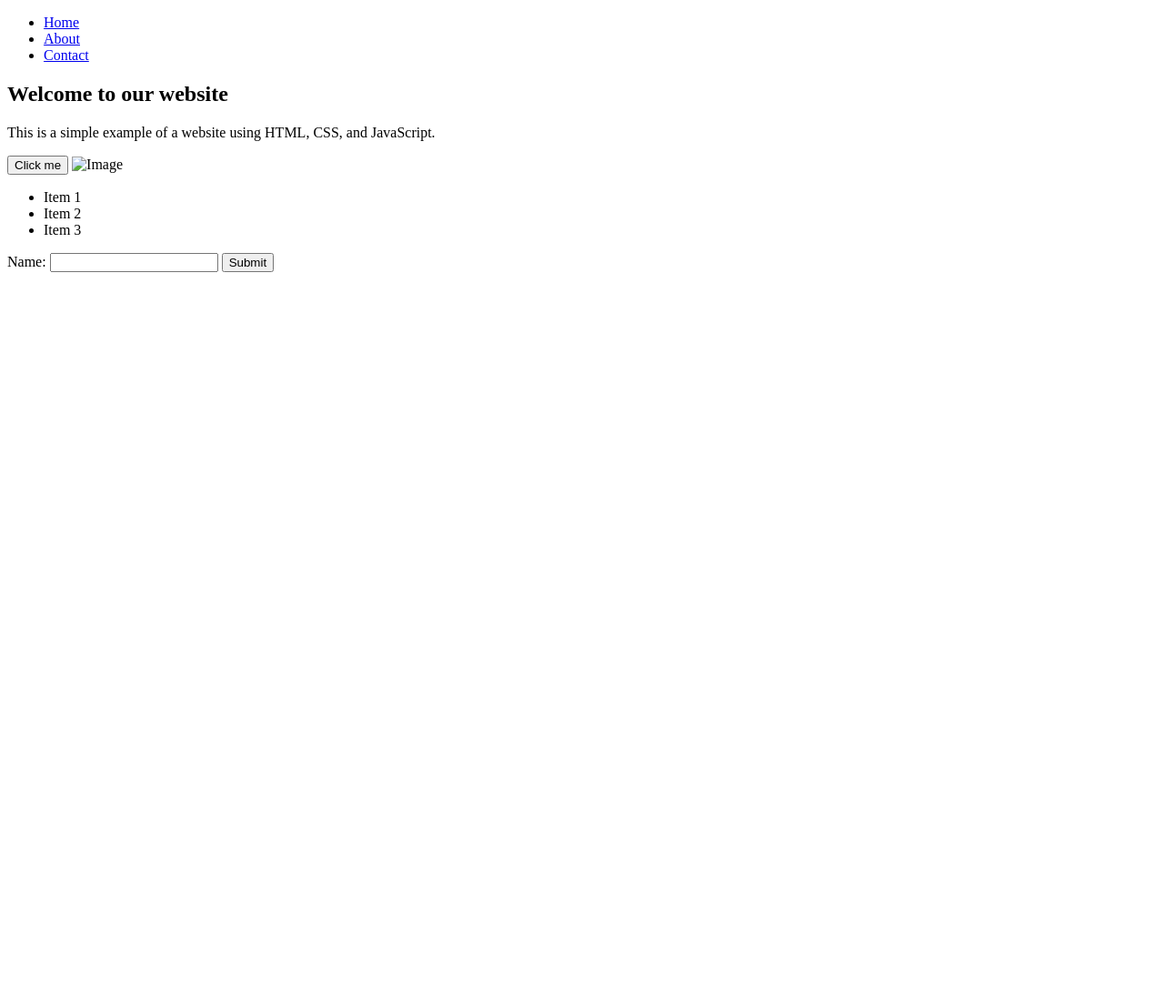
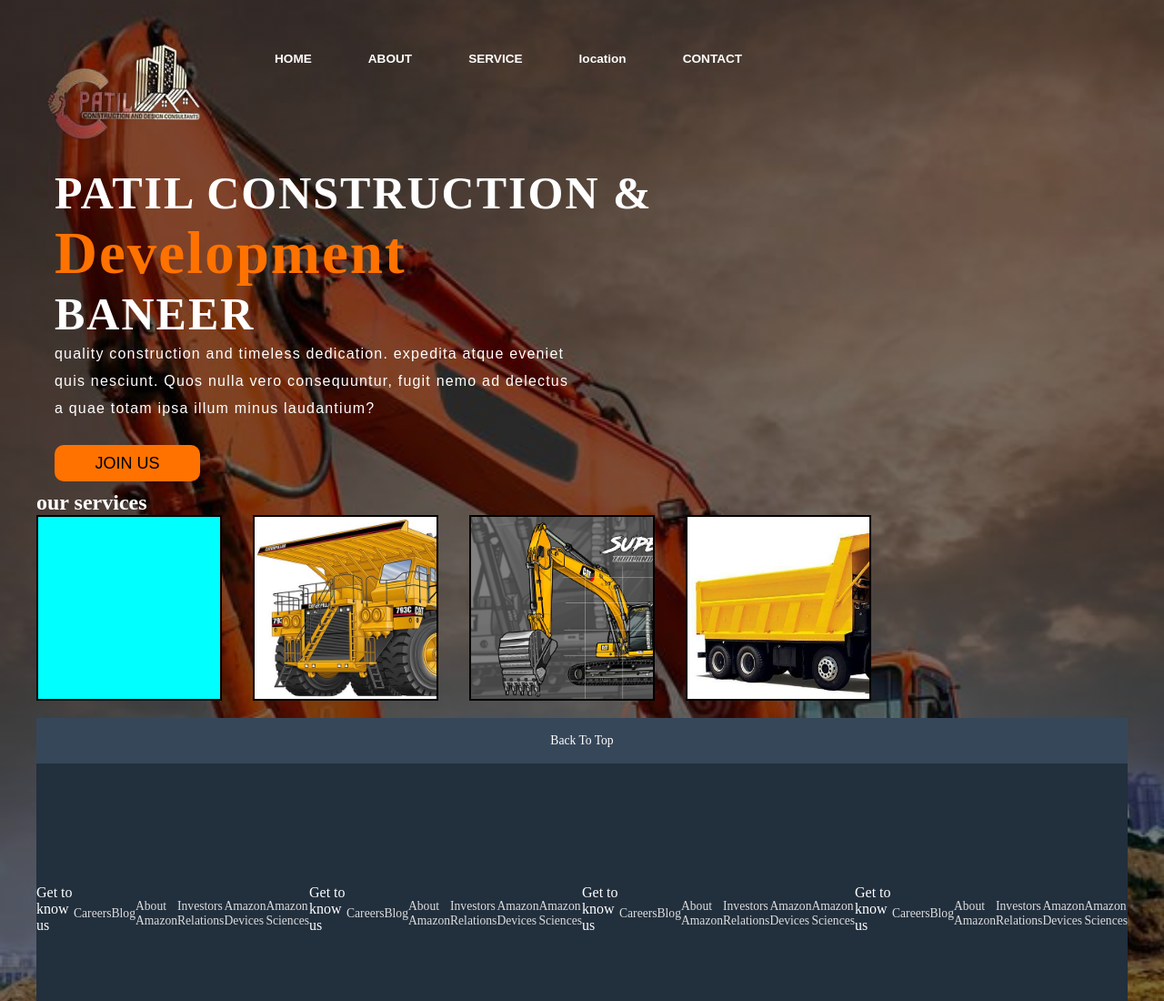
Before and after one commit to rampatil119/patil-construction, a plain HTML site: page index.html in a window 1280 px wide. Shown: the top 1100 px of the page at 91% size. Before the commit the page ends 800 px from the top, so only its background shows below. Drawn offline with Linux system fonts and the light colour scheme.

Commit message:
new code ediotor

```diff
--- a/index.html
+++ b/index.html
@@ -3,36 +3,125 @@
 <head>
     <meta charset="UTF-8">
     <meta name="viewport" content="width=device-width, initial-scale=1.0">
-    <title>Document</title>
+    <title>PATIL</title>
+
     <link rel="stylesheet" href="style.css">
+
 
 </head>
 <body>
-    <header>
-        <nav>
-            <ul>
-                <li><a href="index.html">Home</a></li>
-                <li><a href="about.html">About</a></li>
-                <li><a href="contact.html">Contact</a></li>
-            </ul>
-    </header>
-    <main>
-        <section>
-            <h1>Welcome to our website</h1>
-            <p>This is a simple example of a website using HTML, CSS, and JavaScript.</p>
-            <button>Click me</button>
-            <img src="image.jpg" alt="Image">
-            <ul>
-                <li>Item 1</li>
-                <li>Item 2</li>
-                <li>Item 3</li>
-            </ul>
-<!-- Suggested code may be subject to a license. Learn more: ~LicenseLog:2598913420. -->
-            <form>
-                <label for="name">Name:</label>
-                <input type="text" id="name" name="name">
-                <button type="submit">Submit</button>
-            </form>
-        </section>
+
+    <div class="main">
+        <div class="navbar">
+            <div class="icon">
+              <div class="logo">
+                <img src="./image/patil_jpg.png">
+              </div>
+            </div>
+
+            <div class="menu">
+                <ul>
+                    <li><a href="#">HOME</a></li>
+                    <li><a href="#">ABOUT</a></li>
+                    <li><a href="#">SERVICE</a></li>
+                    <li><a href="#">location</a></li>
+                    <li><a href="#">CONTACT</a></li>
+                </ul>
+            </div>
+
+
+
+        </div>
+        <div class="content">
+            <h1> PATIL CONSTRUCTION &<br><span>Development</span> <br>BANEER</h1>
+            <p class="par"> quality construction and timeless dedication.
+                 expedita atque eveniet <br> quis nesciunt. Quos nulla vero consequuntur, fugit nemo ad delectus
+                <br> a quae totam ipsa illum minus laudantium?</p>
+
+                <button class="cn"><a href="#">JOIN US</a></button>
+
+             <!-- <div class="form">
+                    <h2>login here</h2>
+                    <input class="email" name="email" placeholder="entre email here">
+                    <input type="password" name="" placeholder="entre password here">
+                    <button class="btn"><a href="#">login</a></button>
+
+                    <p class="link">dont have an account</p><br>
+                    <p class="liw">log in with</p>
+
+
+
+
+        </div>-->
+ <!-- </div>
+    <script src="https://unpkg.com/ionicons@5.4.0/dist/ionicons.js"></script> -->
+    <h2>our services</h2>
+    <div id="jcb">
+
+
+
+    </div>
+    <div id="ram">
+
+
+
+    </div>
+
+    <div id="yogita">
+
+
+
+    </div>
+
+    <div id="king">
+
+        </div>
+        <footer><div class="foot-panel1">
+            Back To Top
+
+            </div>
+            <div class="foot-panel2">
+
+              <ul>
+                <p>Get to know us</p>
+                <a>Careers</a>
+                <a>Blog</a>
+                <a>About Amazon</a>
+                <a>Investors Relations</a>
+                <a>Amazon Devices</a>
+                <a>Amazon Sciences</a>
+              </ul>
+              <ul>
+                <p>Get to know us</p>
+                <a>Careers</a>
+                <a>Blog</a>
+                <a>About Amazon</a>
+                <a>Investors Relations</a>
+                <a>Amazon Devices</a>
+                <a>Amazon Sciences</a>
+              </ul>
+
+              <ul>
+                <p>Get to know us</p>
+                <a>Careers</a>
+                <a>Blog</a>
+                <a>About Amazon</a>
+                <a>Investors Relations</a>
+                <a>Amazon Devices</a>
+                <a>Amazon Sciences</a>
+              </ul>
+
+              <ul>
+                <p>Get to know us</p>
+                <a>Careers</a>
+                <a>Blog</a>
+                <a>About Amazon</a>
+                <a>Investors Relations</a>
+                <a>Amazon Devices</a>
+                <a>Amazon Sciences</a>
+              </ul>
+
+            </div>
+        </footer>
 </body>
 </html>
--- a/style.css
+++ b/style.css
@@ -0,0 +1,239 @@
+*{
+    margin: 0;
+    padding: 0;
+}
+
+.main{
+    width: 100%;
+    background: linear-gradient(to top, rgba(0,0,0,0.5)50%,rgba(0,0,0,0.5)50%), url("./image/ram_jpg.jpg");
+    background-position: center;
+    background-size: cover;
+    height: 200vh;
+}
+
+.navbar{
+    width: 1200px;
+    height: 75px;
+    margin: auto;
+}
+
+.icon{
+    width: 200px;
+    float: left;
+    height: 70px;
+}
+
+.logo{
+  float: left;
+  width: 150px;
+  height: auto;
+}
+
+.menu{
+    width: 400px;
+    float: left;
+    height: 70px;
+}
+
+ul{
+    float: left;
+    display: flex;
+    justify-content: center;
+    align-items: center;
+}
+
+ul li{
+    list-style: none;
+    margin-left: 62px;
+    margin-top: 27px;
+    font-size: 14px;
+}
+
+ul li a{
+    text-decoration: none;
+    color: #fff;
+    font-family: Arial;
+    font-weight: bold;
+    transition: 0.4s ease-in-out;
+}
+
+ul li a:hover{
+    color: #ff7200;
+}
+
+.search{
+    width: 330px;
+    float: left;
+    margin-left: 270px;
+}
+
+.srch{
+    font-family: 'Times New Roman';
+    width: 200px;
+    height: 40px;
+    background: transparent;
+    border: 1px solid #ff7200;
+    margin-top: 13px;
+    color: #fff;
+    border-right: none;
+    font-size: 16px;
+    float: left;
+    padding: 10px;
+    border-bottom-left-radius: 5px;
+    border-top-left-radius: 5px;
+}
+
+.btn{
+    width: 100px;
+    height: 40px;
+    background: #ff7200;
+    border: 2px solid #ff7200;
+    margin-top: 13px;
+    color: #fff;
+    font-size: 15px;
+    border-bottom-right-radius: 5px;
+    border-bottom-right-radius: 5px;
+    transition: 0.2s ease;
+    cursor: pointer;
+}
+.btn:hover{
+    color: #000;
+}
+
+.btn:focus{
+    outline: none;
+}
+
+.srch:focus{
+    outline: none;
+}
+
+.content{
+    width: 1200px;
+    height: auto;
+    margin: auto;
+    color: #fff;
+    position: relative;
+}
+
+.content .par{
+    padding-left: 20px;
+    padding-bottom: 25px;
+    font-family: Arial;
+    letter-spacing: 1.2px;
+    line-height: 30px;
+}
+
+.content h1{
+    font-family: 'Times New Roman';
+    font-size: 50px;
+    padding-left: 20px;
+    margin-top: 9%;
+    letter-spacing: 2px;
+}
+
+.content .cn{
+    width: 160px;
+    height: 40px;
+    background: #ff7200;
+    border: none;
+    margin-bottom: 10px;
+    margin-left: 20px;
+    font-size: 18px;
+    border-radius: 10px;
+    cursor: pointer;
+    transition: .4s ease;
+
+}
+
+.content .cn a{
+    text-decoration: none;
+    color: #000;
+    transition: .3s ease;
+}
+
+.cn:hover{
+    background-color: #fff;
+}
+
+.content span{
+    color: #ff7200;
+    font-size: 65px
+}
+
+
+
+
+
+#jcb{
+    height: 200px;
+    width: 200px;
+    background-color: aqua;
+    border: 2px solid black;
+    display: inline-block;
+    background-image:url("./image/vehicles2_image.jpg.jpg")
+    background-size: cover;
+    margin-right: 30px;
+}
+#ram{
+    height: 200px;
+    width: 200px;
+    background-color: aqua;
+    border: 2px solid black;
+    display: inline-block;
+background-image: url("./image/vehicle2_image.jpg.jpg");
+    background-size: cover;
+    margin-right: 30px;
+}
+#yogita{
+    height: 200px;
+    width: 200px;
+    background-color: aqua;
+    border: 2px solid black;
+
+    display: inline-block;
+    background-image: url("./image/vehicle3_image.jpg.jpg");
+    background-size: cover;
+    margin-right: 30px;
+}
+#king{
+    height: 200px;
+    width: 200px;
+    background-color: aqua;
+    border: 2px solid black;
+    display: inline-block;
+    background-image: url("./image/vehicle4_image.jpg.jpg");
+    background-size: cover;
+}
+/*footer*/
+footer{
+    margin-top:15px;
+}
+.foot-panel1{
+    background-color:#37475a;
+    color:white;
+    height:50px;
+    display:flex;
+    justify-content: center;
+    align-items:center;
+    font-size:0.85rem;
+}
+.foot-panel2{
+    background-color: #222f3d;
+    color:white;
+    height:300px;
+    display:flex;
+    justify-content: space-evenly;
+
+
+}
+ul{
+    margin-top: 20px;
+}
+ul a {
+    display:block;
+    font-size: 0.85rem;
+    margin-top: 10px;
+    color: #dddddd;
+    display:flex;
+}
```
Also changed, not shown: image/patil_jpg.png (added), image/ram_jpg.jpg (added), image/vehicle2_image.jpg.jpg (added), image/vehicle3_image.jpg.jpg (added), image/vehicle4_image.jpg.jpg (added), image/vehicles1_image.jpg.jpg (added), 1 other file.
